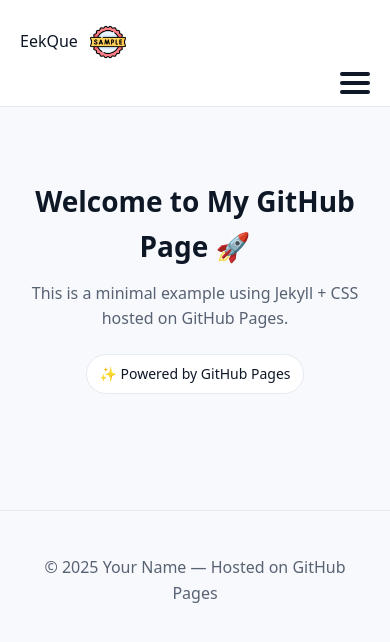
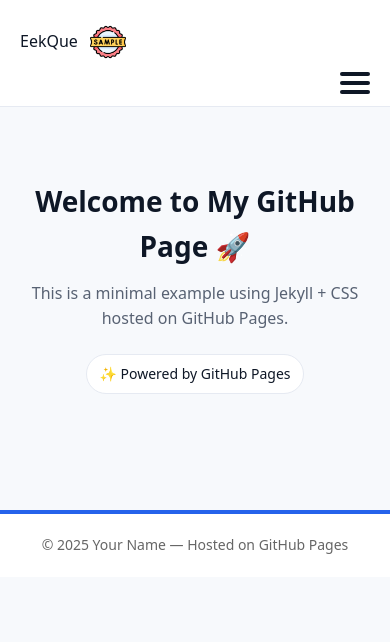
Before and after one commit to astra-timinikey/eekhue-core, a Jekyll site: the page built from index.md, in a window 390 px wide. Shown: the top 642 px of the page. Built offline with Jekyll 4.4.1, drawn with Linux system fonts in a browser that asks for light colours.

Commit message:
adjust footer

```diff
--- a/assets/css/style.css
+++ b/assets/css/style.css
@@ -73,7 +73,6 @@
       height: auto;
       padding: 12px 20px;
     }
-    .menu { display: flex; flex-wrap: wrap; gap: 8px; margin-top: 8px; }
     header .logo { height: 36px; }
     .sidebar {
       position: static;
@@ -238,6 +237,22 @@
   .sidebar ul li a:hover {
     background: var(--accent);
     color: #fff;
+  }
+
+  @media (max-width: 600px) {
+      .sidebar {
+        position: static;
+        width: 100%;      /* full width */
+        height: auto;     /* shrink naturally */
+        border-right: none;
+        margin-bottom: 20px;
+        padding: 12px 16px; /* optional: tighter padding */
+      }
+
+      main {
+        margin-left: 0;   /* remove space for sidebar */
+        padding: 20px;
+      }
     }
 
   /* ==============================
@@ -412,7 +427,7 @@
   border: 3px solid #000;
   border-radius: 14px;
   width: 200px;
-  height: 320px;
+  min-height: 320px;
   display: flex;
   flex-direction: column;
   box-shadow: 0 6px 10px rgba(0,0,0,.25);
@@ -423,7 +438,7 @@
 @media (max-width: 600px) {
   .card {
     width: 100%;   /* take full column width */
-    max-width: 420px; /* optional: limit so it's not too wide */
+    max-width: 500px; /* optional: limit so it's not too wide */
     margin: 0 auto;   /* center the card */
   }
 }
@@ -676,8 +691,42 @@
  Footer
 ============================== */
  footer {
-      border-top: 1px solid var(--border);
-      color: var(--muted);
-      padding: 28px 20px;
+  background: var(--card);
+  border-top: 4px solid var(--accent);
   text-align: center;
+  padding: 16px;
+  padding: 20px;
+  font-size: 14px;
+  color: var(--text-muted, #666);
 }
+
+ footer p {
+  margin: 0;
+}
+
+ .footer-wrap {
+  display: flex;
+  flex-direction: column;
+  align-items: center;
+  gap: 8px;
+}
+
+.footer-nav a {
+  margin: 0 8px;
+  color: var(--text-muted, #666);
+  text-decoration: none;
+}
+
+.footer-nav a:hover {
+  color: var(--accent);
+}
+
+.socials a {
+  margin: 0 6px;
+  font-size: 18px;
+  color: var(--text-muted, #666);
+}
+
+.socials a:hover {
+  color: var(--accent);
+}
```
Also changed, not shown: _includes/footer.html (+11 -0 lines). Lines whose indentation alone changed are shown as unchanged.
